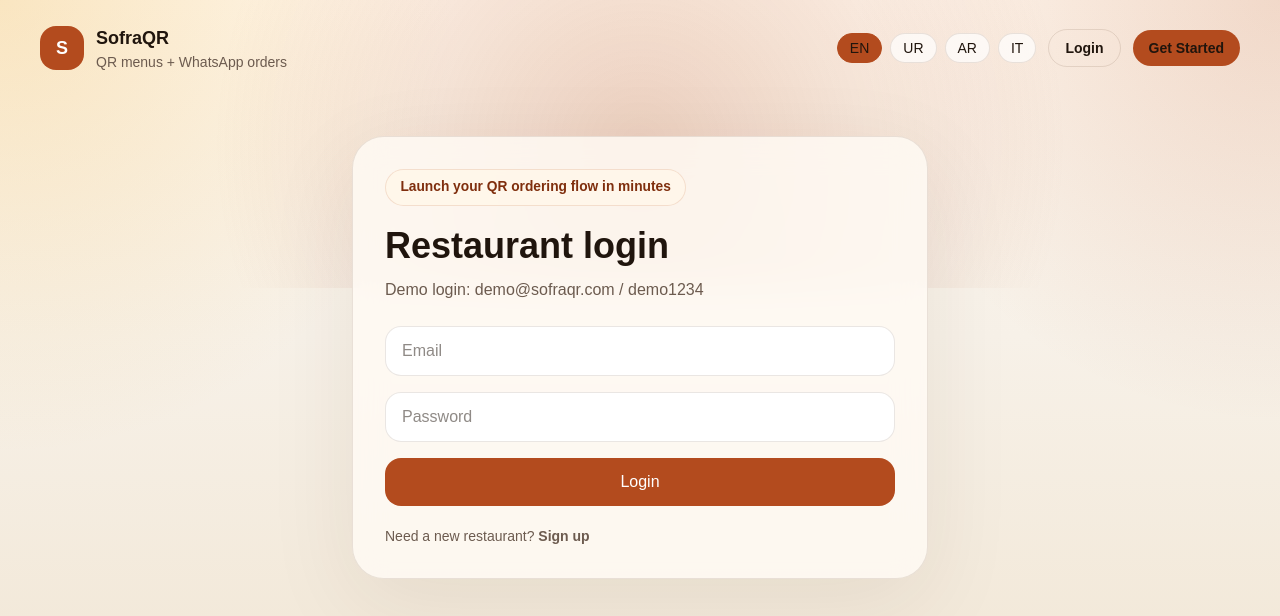
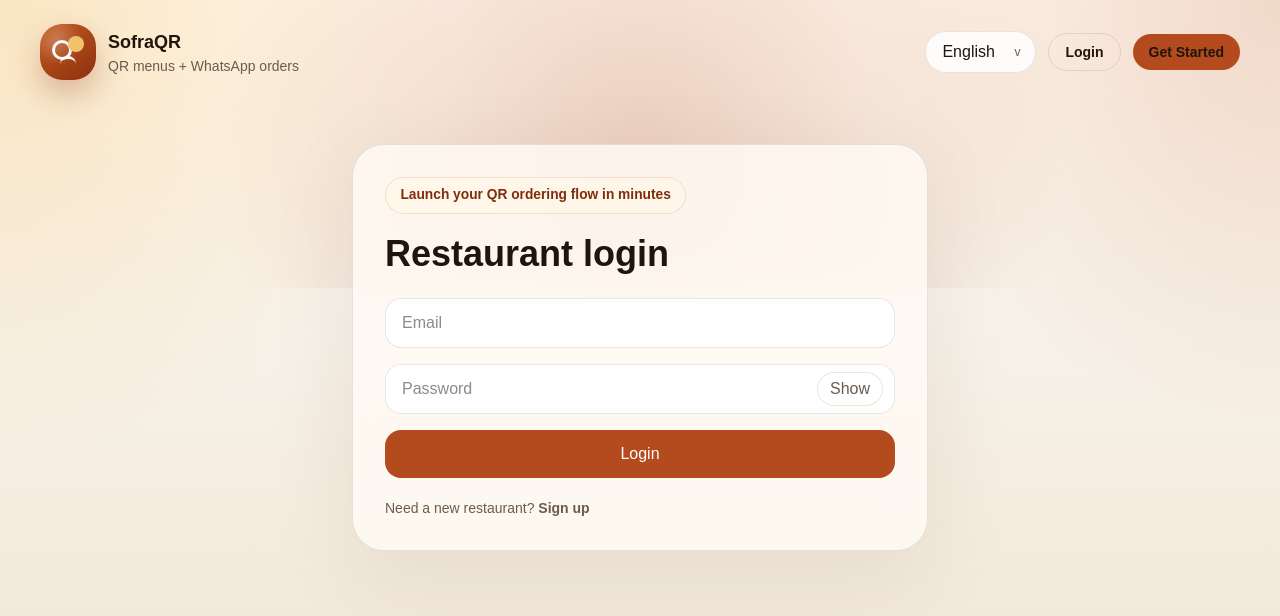
Before and after one commit to SyedAnas323/Scan-Order-App, a Next.js app: page /en/login in a window 1280 px wide. Shown: the top 616 px of the page. Built offline with nearby package versions, Linux system fonts and the light colour scheme.

Commit message:
added menu items

```diff
--- a/app/[locale]/login/page.tsx
+++ b/app/[locale]/login/page.tsx
@@ -14,7 +14,6 @@ export default async function LoginPage({ params }: { params: Promise<{ locale:
         <div className="mx-auto max-w-xl glass rounded-[2rem] p-8">
           <div className="pill">{t.auth.welcome}</div>
           <h1 className="mt-5 text-4xl font-bold">{t.auth.loginTitle}</h1>
-          <p className="mt-3 text-[var(--muted)]">Demo login: demo@sofraqr.com / demo1234</p>
           <div className="mt-6">
             <LoginForm locale={locale} />
           </div>
--- a/components/forms.tsx
+++ b/components/forms.tsx
@@ -19,6 +19,39 @@ async function submitJson(url: string, body: Record<string, unknown>) {
   });
 
   return (await response.json()) as ActionState;
+}
+
+function PasswordField({
+  name,
+  placeholder,
+  minLength
+}: {
+  name: string;
+  placeholder: string;
+  minLength?: number;
+}) {
+  const [visible, setVisible] = useState(false);
+
+  return (
+    <div className="relative">
+      <input
+        name={name}
+        type={visible ? "text" : "password"}
+        placeholder={placeholder}
+        required
+        minLength={minLength}
+        className="w-full rounded-2xl border border-[var(--border)] bg-white px-4 py-3 pr-14"
+      />
+      <button
+        type="button"
+        aria-label={visible ? "Hide password" : "Show password"}
+        onClick={() => setVisible((current) => !current)}
+        className="absolute right-3 top-1/2 -translate-y-1/2 rounded-full border border-[var(--border)] bg-white px-3 py-1 text-xs font-semibold text-[var(--muted)]"
+      >
+        {visible ? "Hide" : "Show"}
+      </button>
+    </div>
+  );
 }
 
 export function SignupForm({ locale }: { locale: string }) {
@@ -56,14 +89,7 @@ export function SignupForm({ locale }: { locale: string }) {
         className="w-full rounded-2xl border border-[var(--border)] bg-white px-4 py-3"
       />
       <input name="email" type="email" placeholder="Email" required className="w-full rounded-2xl border border-[var(--border)] bg-white px-4 py-3" />
-      <input
-        name="password"
-        type="password"
-        placeholder="Password"
-        required
-        minLength={6}
-        className="w-full rounded-2xl border border-[var(--border)] bg-white px-4 py-3"
-      />
+      <PasswordField name="password" placeholder="Password" minLength={6} />
       <input
         name="whatsappNumber"
         placeholder="923001234567"
@@ -104,13 +130,7 @@ export function LoginForm({ locale }: { locale: string }) {
       }}
     >
       <input name="email" type="email" placeholder="Email" required className="w-full rounded-2xl border border-[var(--border)] bg-white px-4 py-3" />
-      <input
-        name="password"
-        type="password"
-        placeholder="Password"
-        required
-        className="w-full rounded-2xl border border-[var(--border)] bg-white px-4 py-3"
-      />
+      <PasswordField name="password" placeholder="Password" />
       <button disabled={pending} className="w-full rounded-2xl bg-[var(--brand)] px-4 py-3 font-semibold text-white">
         {pending ? "Please wait..." : "Login"}
       </button>
--- a/components/language-switcher.tsx
+++ b/components/language-switcher.tsx
@@ -1,29 +1,30 @@
 "use client";
 
-import Link from "next/link";
 import { usePathname } from "next/navigation";
 import { supportedLocales } from "@/lib/i18n";
 import { Locale } from "@/lib/types";
-import { cn } from "@/lib/utils";
 
 export function LanguageSwitcher({ currentLocale }: { currentLocale: Locale }) {
   const pathname = usePathname();
   const suffix = pathname.replace(/^\/(en|ur|ar|it)/, "") || "";
 
   return (
-    <div className="flex items-center gap-2">
-      {supportedLocales.map((locale) => (
-        <Link
-          key={locale}
-          href={`/${locale}${suffix}`}
-          className={cn(
-            "rounded-full border px-3 py-1 text-sm transition",
-            currentLocale === locale ? "border-[var(--brand)] bg-[var(--brand)] text-white" : "border-[var(--border)] bg-white/70"
-          )}
-        >
-          {locale.toUpperCase()}
-        </Link>
-      ))}
-    </div>
+    <label className="relative block">
+      <span className="sr-only">Language</span>
+      <select
+        value={currentLocale}
+        onChange={(event) => {
+          window.location.href = `/${event.target.value}${suffix}`;
+        }}
+        className="appearance-none rounded-full border border-[var(--border)] bg-white/85 px-4 py-2 pr-10 text-sm font-semibold text-[var(--foreground)] outline-none"
+      >
+        {supportedLocales.map((locale) => (
+          <option key={locale} value={locale}>
+            {locale === "en" ? "English" : locale === "ur" ? "Urdu" : locale === "ar" ? "Arabic" : "Italian"}
+          </option>
+        ))}
+      </select>
+      <span className="pointer-events-none absolute right-4 top-1/2 -translate-y-1/2 text-xs text-[var(--muted)]">v</span>
+    </label>
   );
 }
--- a/components/site-header.tsx
+++ b/components/site-header.tsx
@@ -8,7 +8,14 @@ export function SiteHeader({ locale }: { locale: Locale }) {
   return (
     <header className="shell flex items-center justify-between py-6">
       <Link href={`/${locale}`} className="flex items-center gap-3">
-        <div className="flex h-11 w-11 items-center justify-center rounded-2xl bg-[var(--brand)] text-lg font-bold text-white">S</div>
+        <div className="relative flex h-14 w-14 items-center justify-center overflow-hidden rounded-[1.4rem] bg-[linear-gradient(145deg,#c55b1f_0%,#8b300f_100%)] shadow-[0_14px_30px_rgba(139,48,15,0.28)]">
+          <div className="absolute inset-0 bg-[radial-gradient(circle_at_30%_30%,rgba(255,255,255,0.25),transparent_45%)]" />
+          <div className="relative h-8 w-8">
+            <div className="absolute left-0 top-1 h-5 w-5 rounded-full border-[3px] border-white/95" />
+            <div className="absolute right-0 top-0 h-4 w-4 rounded-full bg-[var(--accent)]" />
+            <div className="absolute bottom-0 left-2 h-3 w-4 rounded-t-full border-t-[3px] border-white/95" />
+          </div>
+        </div>
         <div>
           <div className="text-lg font-bold">{t.common.appName}</div>
           <div className="text-sm text-[var(--muted)]">QR menus + WhatsApp orders</div>
```
